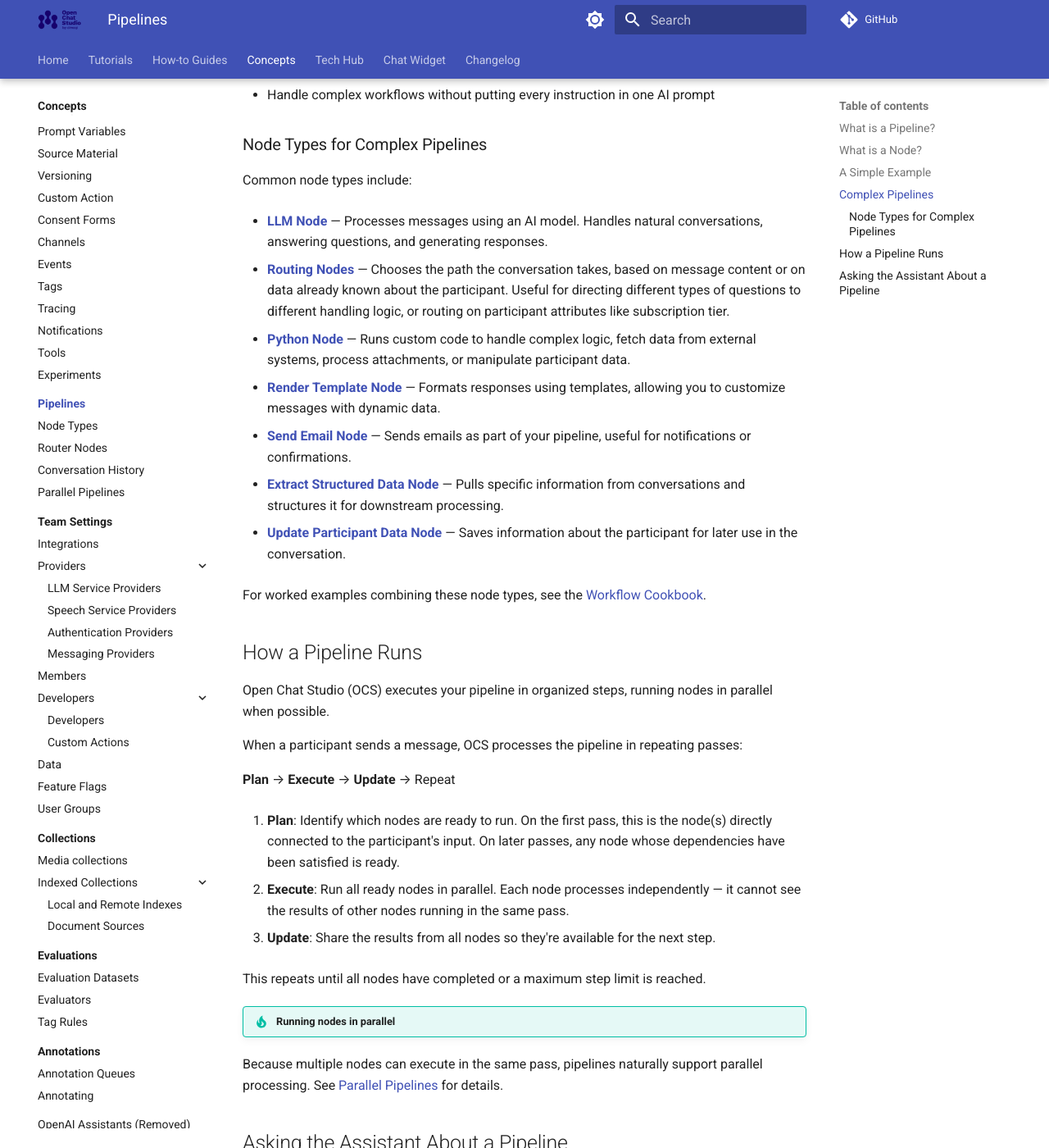
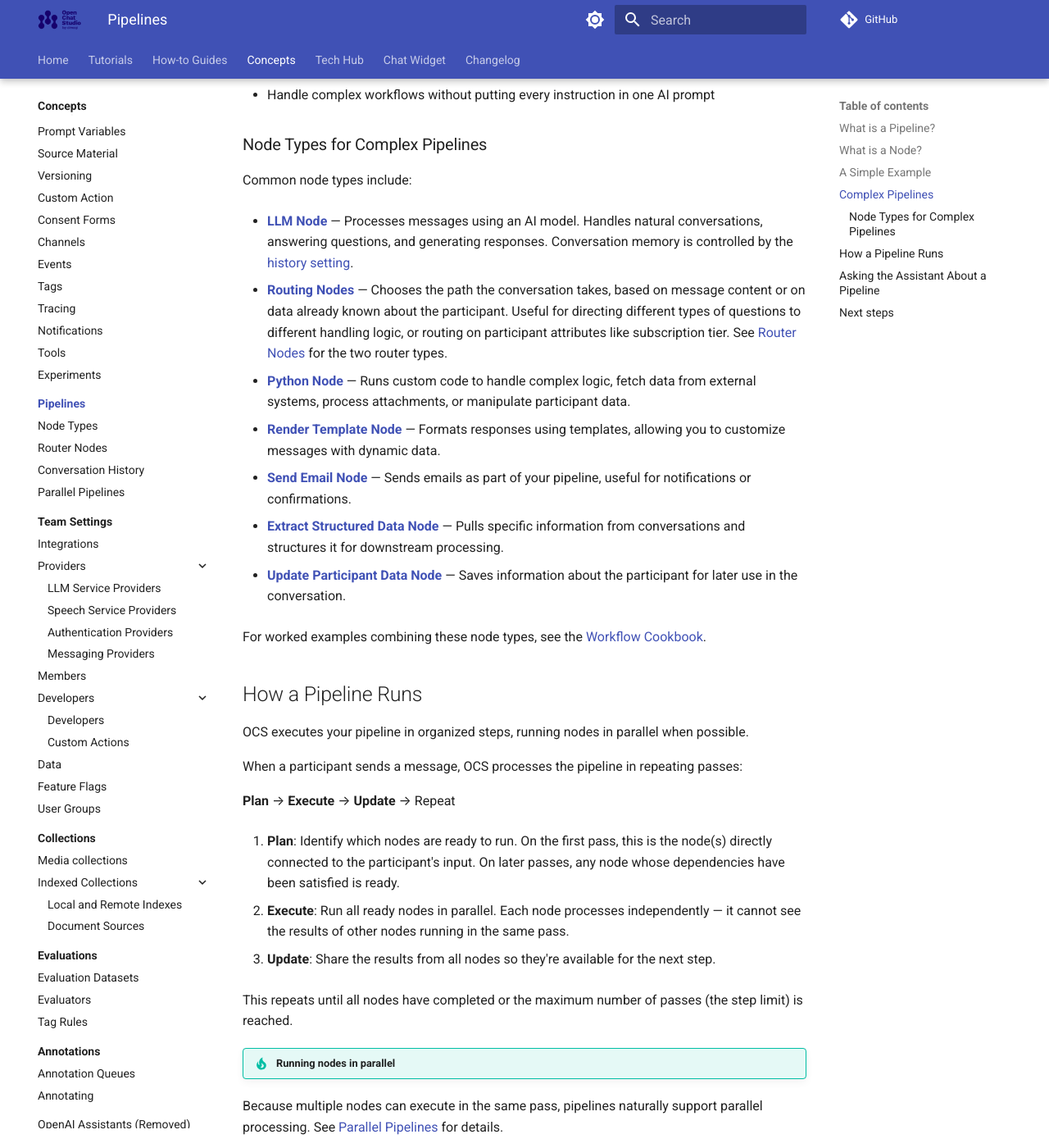
Before and after one commit to dimagi/open-chat-studio-docs, an MkDocs documentation site: the page built from docs/concepts/pipelines/index.md, in a window 1280 px wide and 1400 px high, scrolled down 1718 px. Shown: the whole window at 82% size. Built offline with MkDocs 1.6.1 and Material for MkDocs 9.7.7, drawn with Linux system fonts in a browser that asks for light colours; a script that is not in the unit is left out; comment, search, counter and statistics services are not loaded; some of the changed text lies outside the part shown.

Commit message:
Add internal links (including "See also"  & ensure terms defined on first use.

```diff
--- a/docs/concepts/pipelines/index.md
+++ b/docs/concepts/pipelines/index.md
@@ -51,8 +51,10 @@
 Common node types include:
 
  - **[LLM Node](nodes.md#llm-node)** — Processes messages using an AI model. Handles natural conversations, answering questions, and generating responses.
+   Conversation memory is controlled by the [history setting](history.md).
 
  - **[Routing Nodes](nodes.md#routing-nodes)** — Chooses the path the conversation takes, based on message content or on data already known about the participant. Useful for directing different types of questions to different handling logic, or routing on participant attributes like subscription tier.
+   See [Router Nodes](router_nodes.md) for the two router types.
 
  - **[Python Node](nodes.md#python-node)** — Runs custom code to handle complex logic, fetch data from external systems, process attachments, or manipulate participant data.
 
@@ -68,7 +70,7 @@
 
 ## How a Pipeline Runs
 
-Open Chat Studio (OCS) executes your pipeline in organized steps, running nodes in parallel when possible.
+OCS executes your pipeline in organized steps, running nodes in parallel when possible.
 
 When a participant sends a message, OCS processes the pipeline in repeating passes:
 
@@ -80,7 +82,7 @@
 
 3. **Update**: Share the results from all nodes so they're available for the next step.
 
-This repeats until all nodes have completed or a maximum step limit is reached.
+This repeats until all nodes have completed or the maximum number of passes (the step limit) is reached.
 
 !!! tip "Running nodes in parallel"
 
@@ -92,3 +94,7 @@
 
     When you view a pipeline in OCS, the in-app chat widget automatically receives its structure (nodes and connections) and event trigger data as context.
     You can ask the assistant about the pipeline you are editing, for example what a node does or how the flow is connected. The context updates automatically as you make changes to the pipeline.
+
+## Next steps
+
+- [Node Types](nodes.md): what each node does and how to configure it.
```
Also changed, not shown: other parts of docs/concepts/pipelines/index.md (+2 -2 lines), docs/concepts/pipelines/history.md (+9 -2 lines), docs/concepts/pipelines/nodes.md (+10 -2 lines), docs/concepts/pipelines/parallel.md (+1 -0 lines), docs/concepts/pipelines/router_nodes.md (+8 -1 lines).
